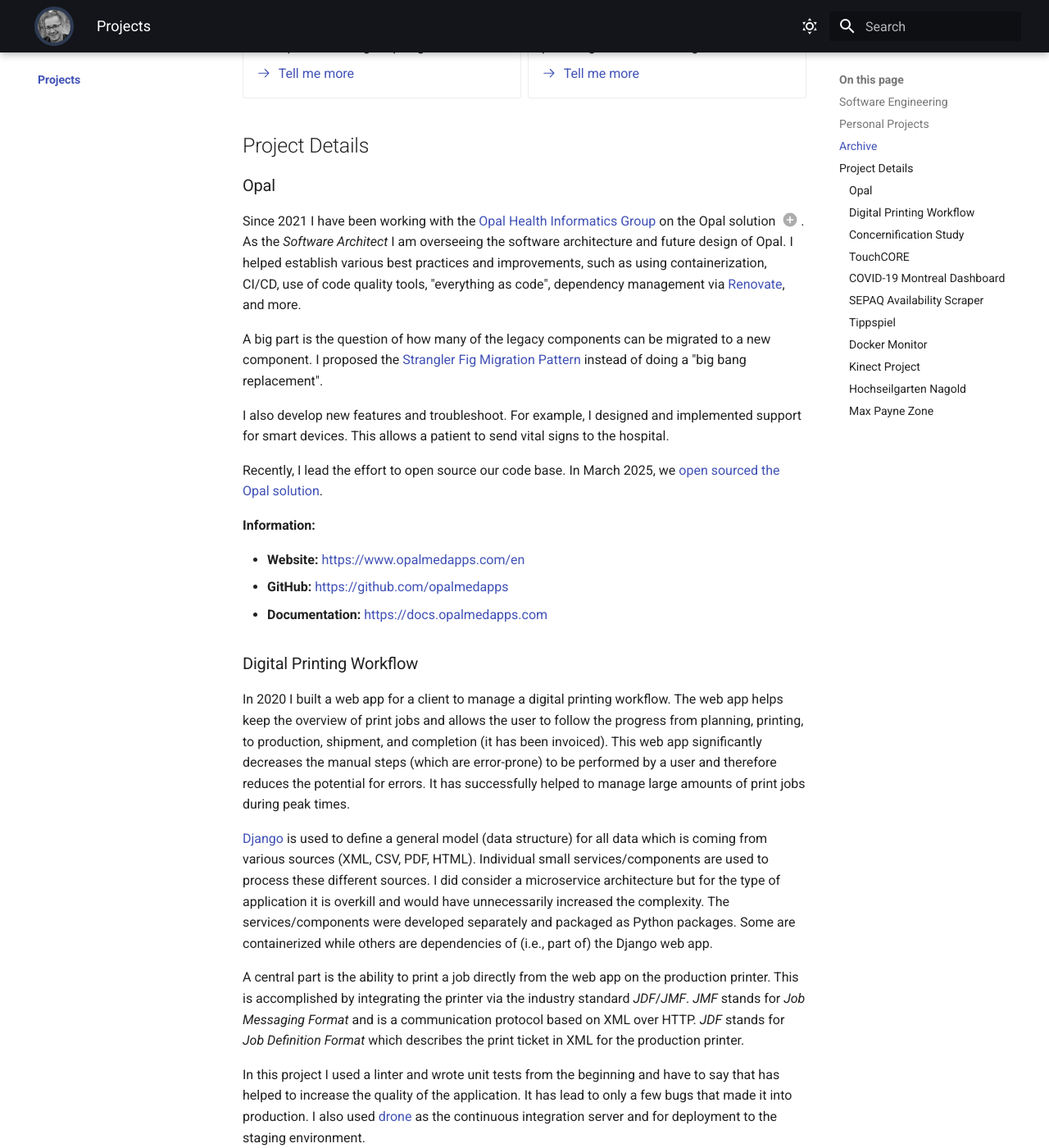
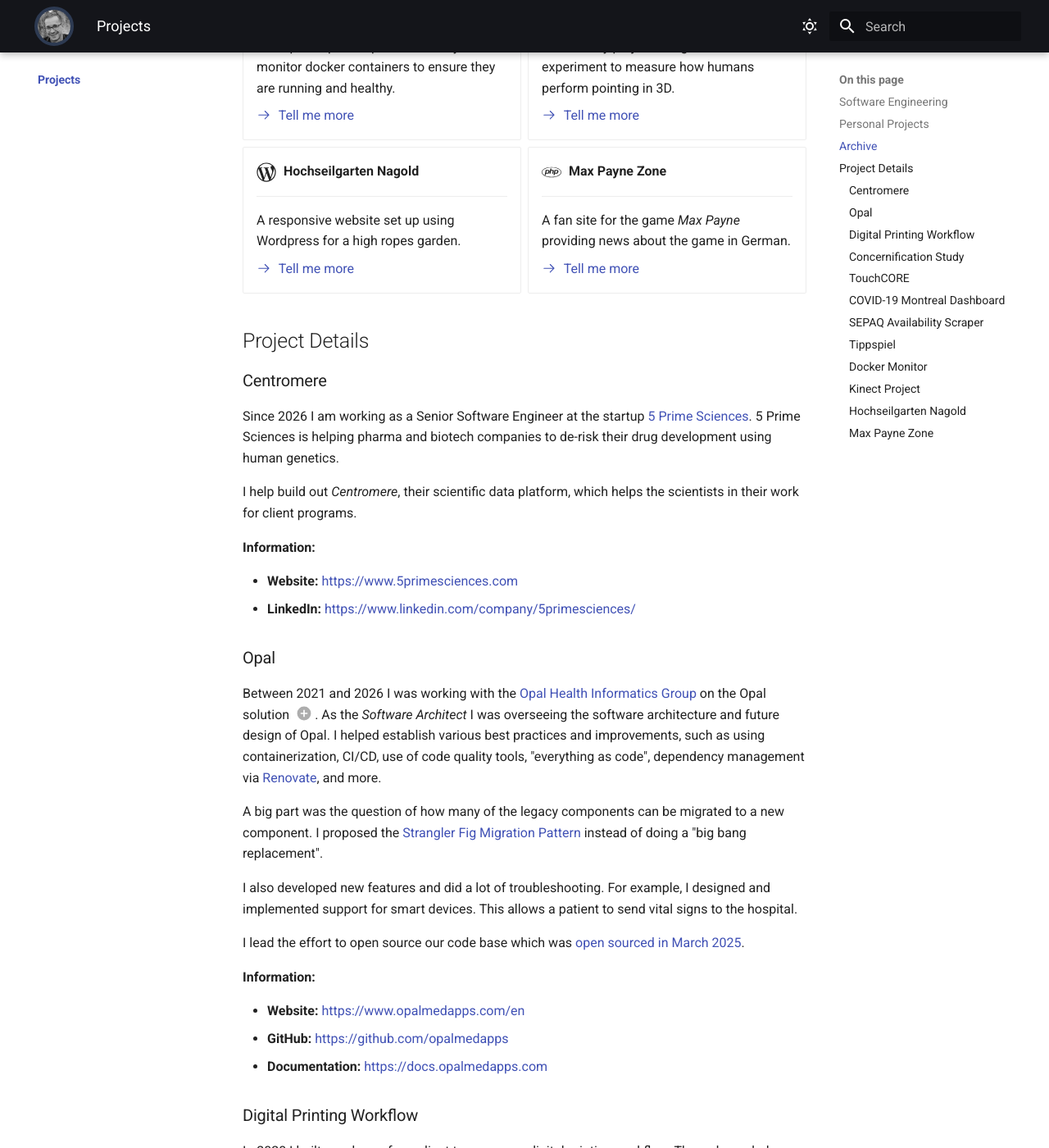
Before and after one commit to mschoettle/website, an MkDocs documentation site: the page built from docs/projects/index.md, in a window 1280 px wide and 1400 px high, scrolled down 1764 px. Shown: the whole window at 82% size. Built offline with MkDocs 1.6.1 and Material for MkDocs 9.7.7, drawn with Linux system fonts in a browser that asks for light colours; emoji names are drawn with the system emoji font; plug-ins that fetch from the network failed and are left out; some of the changed text lies outside the part shown.

```diff
--- a/docs/projects/index.md
+++ b/docs/projects/index.md
@@ -6,6 +6,14 @@ They include both work projects and personal ones.
 ## Software Engineering
 
 <div class="grid cards" markdown>
+
+- :dna:{ .lg .middle } **Centromere**
+
+    ---
+
+    A scientific data platform.
+
+    [:octicons-arrow-right-24: Tell me more](#centromere)
 
 - :material-heart-pulse:{ .lg .middle } **Opal**
 
@@ -116,25 +124,36 @@ In case of an open source project it means that the corresponding repository is
 
 ## Project Details
 
+### Centromere
+
+Since 2026 I am working as a Senior Software Engineer at the startup [5 Prime Sciences](https://www.5primesciences.com).
+5 Prime Sciences is helping pharma and biotech companies to de-risk their drug development using human genetics.
+
+I help build out _Centromere_, their scientific data platform, which helps the scientists in their work for client programs.
+
+**Information:**
+
+- **Website:** https://www.5primesciences.com
+- **LinkedIn:** https://www.linkedin.com/company/5primesciences/
+
 ### Opal
 
-Since 2021 I have been working with the [Opal Health Informatics Group](https://www.opalmedapps.com) on the Opal solution (1).
-As the _Software Architect_ I am overseeing the software architecture and future design of Opal.
+Between 2021 and 2026 I was working with the [Opal Health Informatics Group](https://www.opalmedapps.com) on the Opal solution (1).
+As the _Software Architect_ I was overseeing the software architecture and future design of Opal.
 I helped establish various best practices and improvements, such as using containerization, CI/CD, use of code quality tools, "everything as code", dependency management via [Renovate](https://docs.renovatebot.com/), and more.
 { .annotate }
 
 1. Opal is a patient portal designed to empower patients with their medical information.
     It consists of the patient portal, and a hospital-facing part to manage the medical data as well as enrich it to make it more useful for patients.
 
-A big part is the question of how many of the legacy components can be migrated to a new component.
+A big part was the question of how many of the legacy components can be migrated to a new component.
 I proposed the [Strangler Fig Migration Pattern](https://martinfowler.com/bliki/StranglerFigApplication.html) instead of doing a "big bang replacement".
 
-I also develop new features and troubleshoot.
+I also developed new features and did a lot of troubleshooting.
 For example, I designed and implemented support for smart devices.
 This allows a patient to send vital signs to the hospital.
 
-Recently, I lead the effort to open source our code base.
-In March 2025, we [open sourced the Opal solution](https://github.com/opalmedapps).
+I lead the effort to open source our code base which was [open sourced in March 2025](https://github.com/opalmedapps).
 
 **Information:**
 
```
Also changed, not shown: docs/index.md (+10 -4 lines).
